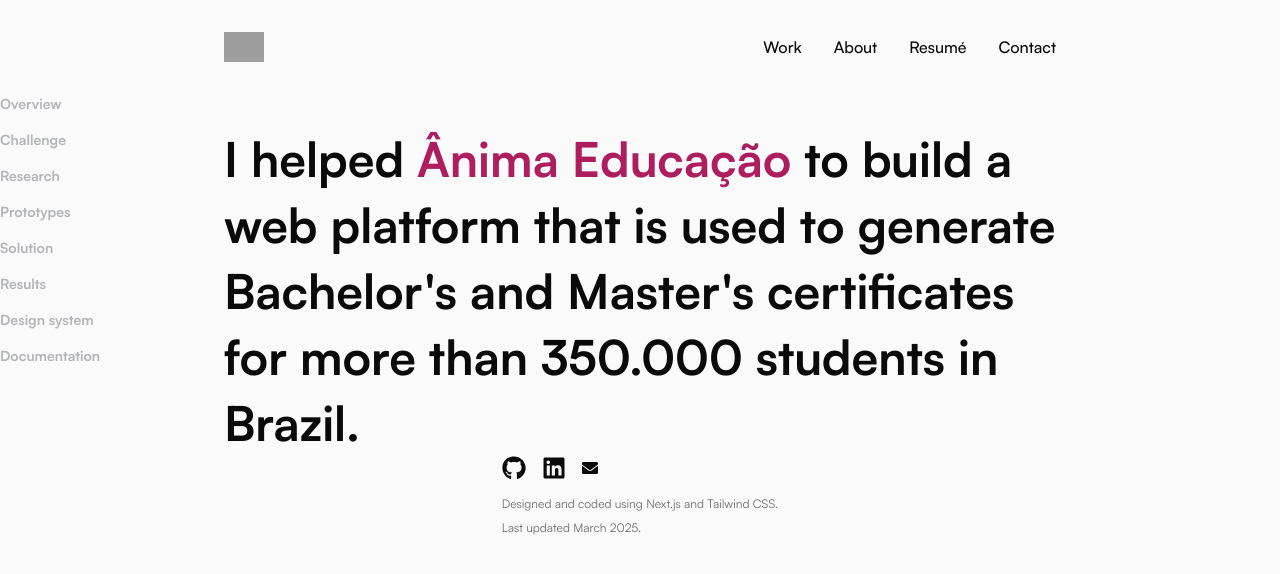
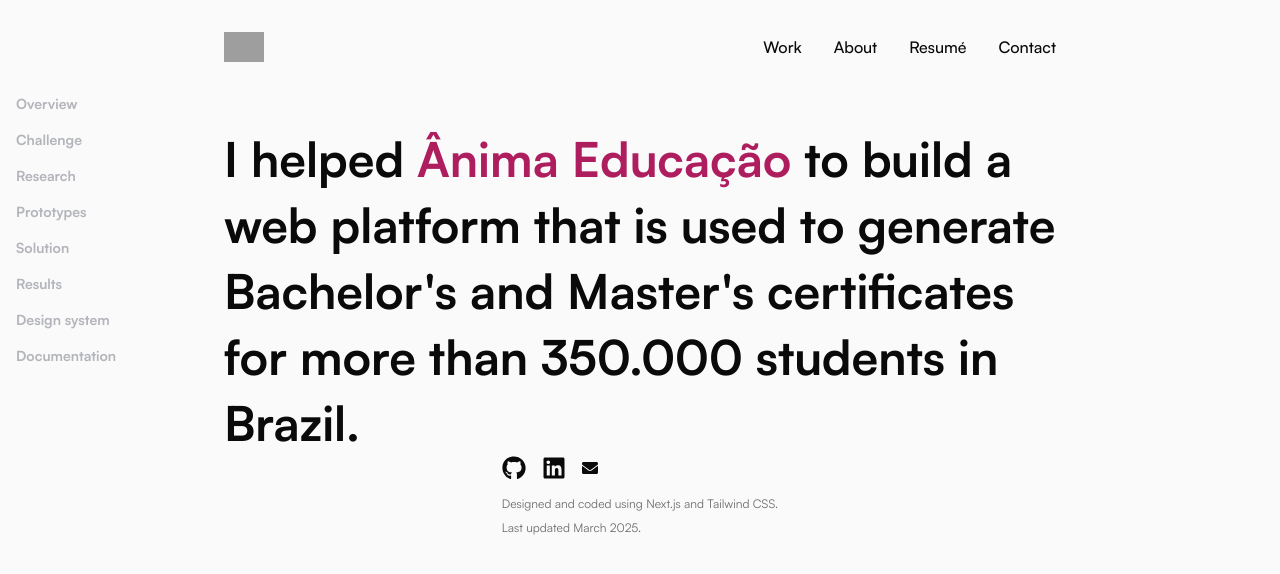
Before and after one commit to luccaromaniello/portfolio, a Next.js app: page /design/anima-educacao in a window 1280 px wide. Shown: the top 574 px of the page. Built offline with nearby package versions, Linux system fonts and the light colour scheme; grey boxes are pictures that could not be loaded.

Commit message:
Add padding to sidenav and reestructure components

```diff
--- a/src/app/(projects)/design/anima-educacao/page.tsx
+++ b/src/app/(projects)/design/anima-educacao/page.tsx
@@ -1,5 +1,5 @@
 import SideMenuAnima from "@/components/cases/SideMenuAnima";
-import CaseHeading from "@/components/typography/CaseHeading";
+import CaseHeading from "@/components/cases/CaseHeading";
 
 export default function AnimaEducacao() {
   return (
--- a/src/components/cases/SideMenuAnima/index.tsx
+++ b/src/components/cases/SideMenuAnima/index.tsx
@@ -2,7 +2,7 @@ const SideMenuAnima = () => {
   const linkStyle = "text-sm font-bold text-content-tertiary hover:text-content-primary";
 
   return (
-    <div className="flex flex-col gap-4 fixed">
+    <div className="flex flex-col gap-4 fixed px-4">
       <a href="" className={linkStyle}>Overview</a>
       <a href="" className={linkStyle}>Challenge</a>
       <a href="" className={linkStyle}>Research</a>
```
Also changed, not shown: src/components/cases/CaseHeading/index.tsx (renamed from src/components/typography/CaseHeading/index.tsx).
